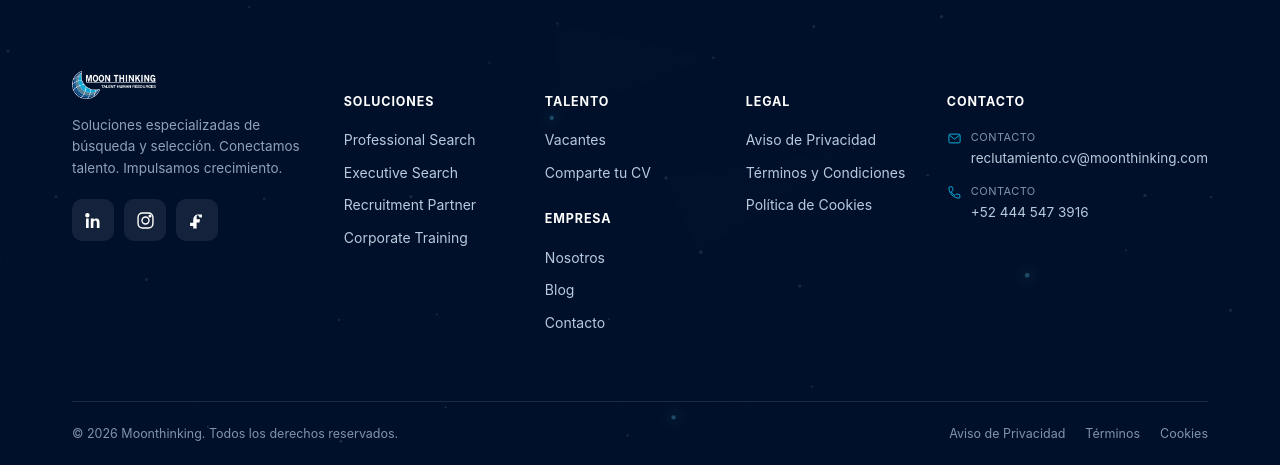
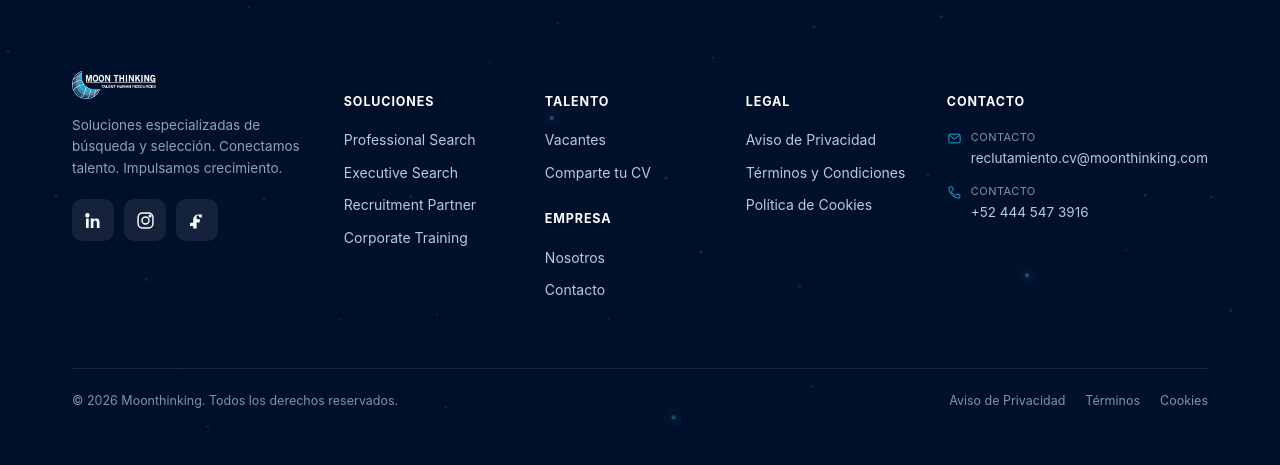
Before and after one commit to moonthinking/Moonthinking-site, a Flask app: page / in a window 1280 px wide. Shown: the part 2309-2774 px from the top of the page. After the commit the page ends 2737 px from the top, so only its background shows below. Run offline with Flask 3, Linux system fonts and the light colour scheme.

Commit message:
Remove Blog link from footer

```diff
--- a/templates/partials/footer.html
+++ b/templates/partials/footer.html
@@ -30,7 +30,6 @@
         <h5 style="margin-top:26px">Empresa</h5>
         <ul>
           <li><a href="{{ url_for('nosotros') }}">Nosotros</a></li>
-          <li><a href="{{ url_for('blog') }}">Blog</a></li>
           <li><a href="{{ url_for('empresas') }}">Contacto</a></li>
         </ul>
       </div>
```
